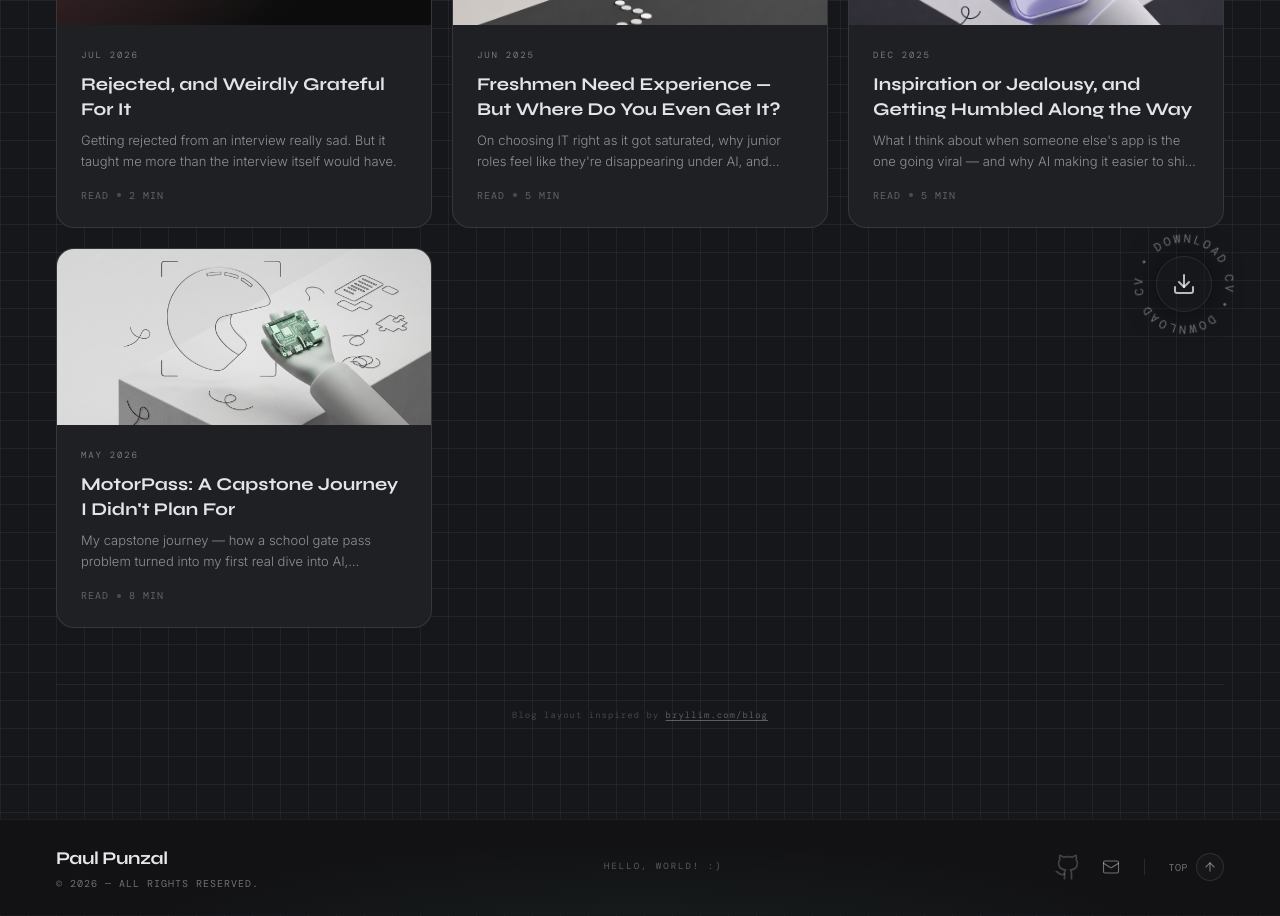
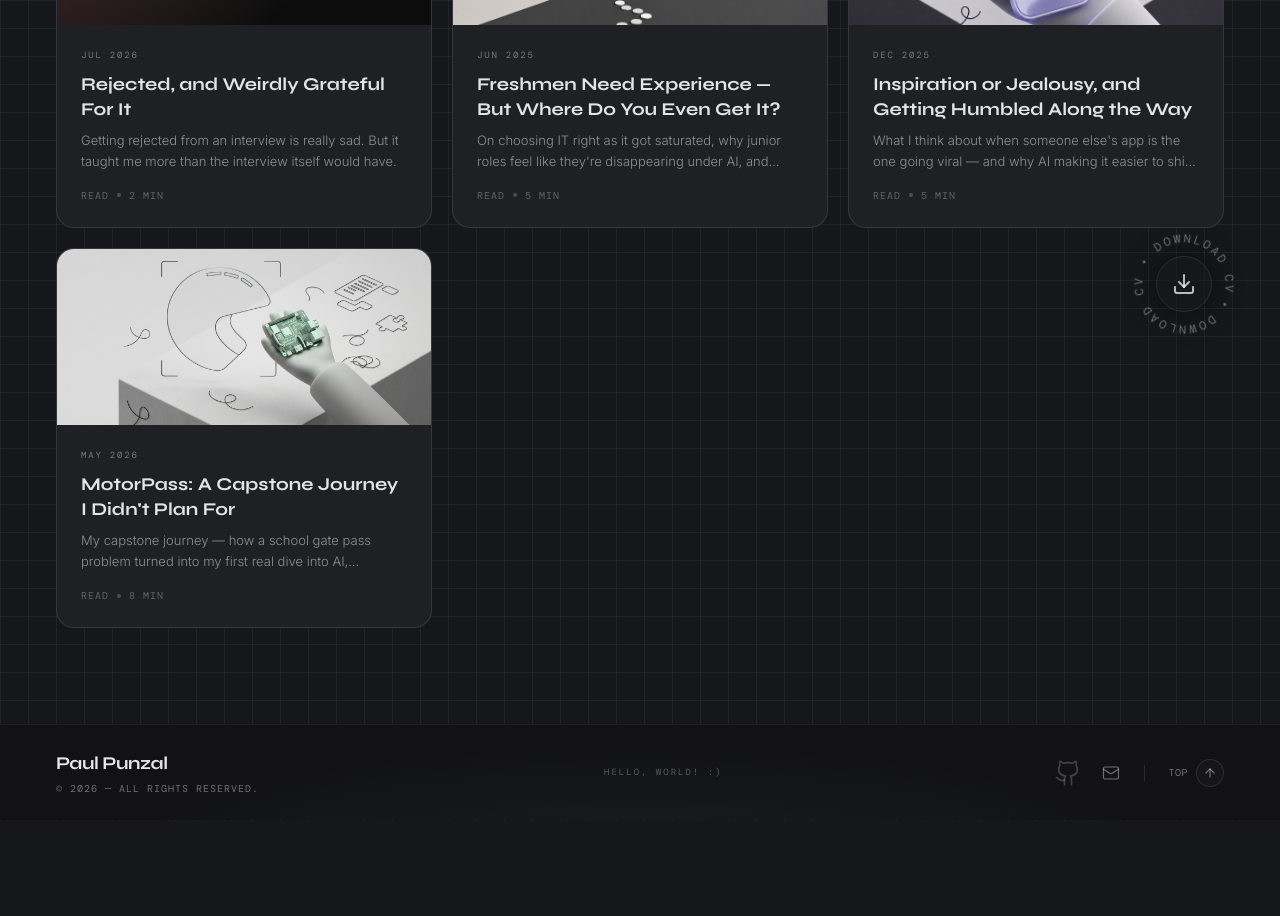
Before and after one commit to PaulPunzal/paul-portfolio, a Next.js app: page /blog in a window 1280 px wide. Shown: the part 420-1336 px from the top of the page. After the commit the page ends 1241 px from the top, so only its background shows below. Built offline with nearby package versions, Linux system fonts and the light colour scheme; a web font is replaced by a local one.

Commit message:
minor changed: sentences, updating csv, spelling

```diff
--- a/src/app/blog/page.tsx
+++ b/src/app/blog/page.tsx
@@ -50,21 +50,6 @@ export default function BlogPage() {
           />
         ))}
       </div>
-
-      {/* ── Design credit — small and out of the way ── */}
-      <div className="mt-14 pt-6 border-t border-[rgb(var(--ink)/6%)] text-center">
-        <p className="font-mono text-[9px] tracking-[1px] text-[rgb(var(--ink)/20%)]">
-          Blog layout inspired by{" "}
-          <a
-            href="https://bryllim.com/blog"
-            target="_blank"
-            rel="noopener noreferrer"
-            className="text-[rgb(var(--ink)/30%)] hover:text-accent transition-colors underline underline-offset-2"
-          >
-            bryllim.com/blog
-          </a>
-        </p>
-      </div>
     </div>
   );
 }
--- a/src/app/contact/page.tsx
+++ b/src/app/contact/page.tsx
@@ -33,7 +33,7 @@ export default function ContactPage() {
               <span className="font-syne font-bold text-lg sm:text-xl text-[var(--text-primary)]">Available for Work</span>
             </div>
             <p className="font-inter text-[11px] sm:text-xs text-[rgb(var(--ink)/60%)] font-light max-w-xl">
-              Graduating May 2026 · Open to entry-level and mid-level positions in web, mobile, or full-stack engineering.
+              Open to entry-level and mid-level positions in web, mobile, or full-stack developer.
             </p>
           </div>
           <div className="hidden sm:flex items-center justify-center w-12 h-12 rounded-full bg-[rgba(125,249,166,0.05)] border border-[rgba(125,249,166,0.2)] text-[rgba(125,249,166,0.8)] group-hover:scale-110 transition-transform duration-500 shrink-0 ml-6">
@@ -54,7 +54,6 @@ export default function ContactPage() {
             <div className="font-syne font-bold text-base sm:text-lg lg:text-xl text-[var(--text-primary)] mb-1 group-hover:text-accent transition-colors truncate">
               punzalpauljohn@gmail.com
             </div>
-            <p className="font-inter text-[10px] sm:text-xs text-[rgb(var(--ink)/40%)]">Response time: ~24 hours</p>
           </div>
         </BentoCard>
 
--- a/src/lib/data.ts
+++ b/src/lib/data.ts
@@ -261,13 +261,13 @@ export const blogPosts: BlogPost[] = [
   slug: "rejected-and-weirdly-grateful",
   title: "Rejected, and Weirdly Grateful For It",
   excerpt:
-    "Getting rejected from an interview really sad. But it taught me more than the interview itself would have.",
+    "Getting rejected from an interview is really sad. But it taught me more than the interview itself would have.",
   date: "JUL 2026",
   readTime: "2 min",
   iconName: "Briefcase",
   coverBgStyle:
     "linear-gradient(135deg, rgba(255,90,90,0.16) 0%, #0c0c0c 70%)",
-  content: `Got rejected from an interview recently. And yeah, it really sad. You start questioning your own capabilities and realizations hits -- That kind of thing just sits in your head for a while.
+  content: `Got rejected from an interview recently. It really sad. You start questioning your own capabilities and realizations hits really hard.
 
 ## Still Not Enough, But I'll Take It
 
@@ -295,7 +295,7 @@ Funny enough, it wasn't even some hard technical question that tripped me up. It
   coverBgStyle:
     "linear-gradient(135deg, rgba(255,170,80,0.16) 0%, #0c0c0c 70%)",
   coverImage: "/blog/freshmen-cover.png",
-  content: `One of the reasons I chose IT was something I heard back in senior high, right after the pandemic — it was known as one of the most in-demand courses out there. Looking back, I think that was right around when AI and automation started actually taking off, not just being talked about.
+  content: `One of the reasons I chose IT was something I heard back in senior high, right after the pandemic — it was known as one of the most in-demand courses out there. Looking back, I think that was right around when AI and automation started become a trend.
 
 Even before AI, tech was in-demand for a different reason. There just weren't that many developers who could actually go through the process of becoming a web developer, armed with nothing but Stack Overflow, Reddit, and whatever community forums existed at the time.
 
```
Also changed, not shown: 2 other files (tests, documents, lock files or other folders).
